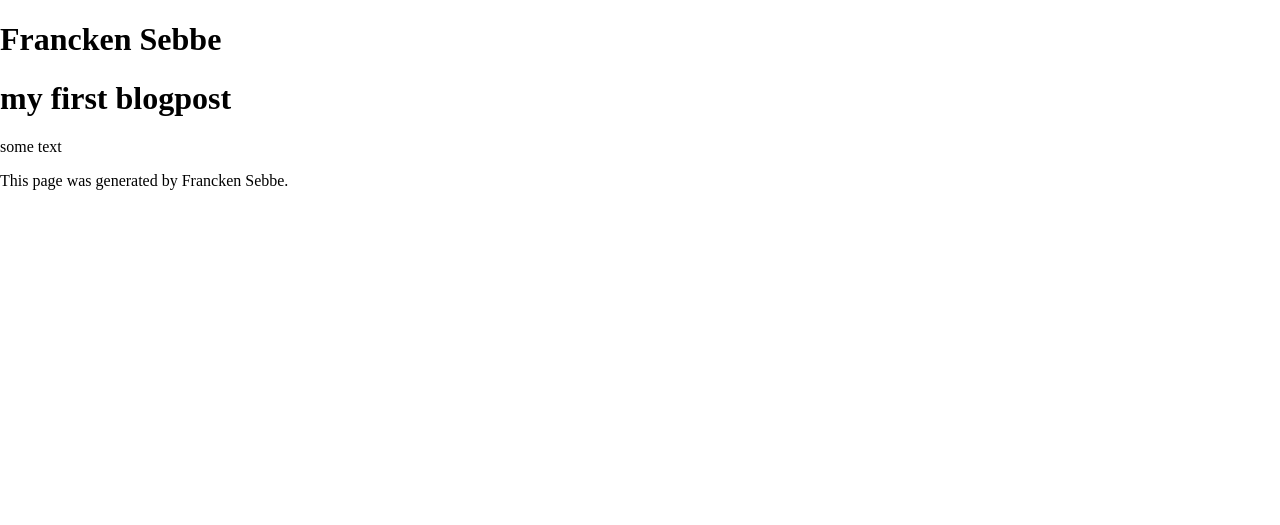
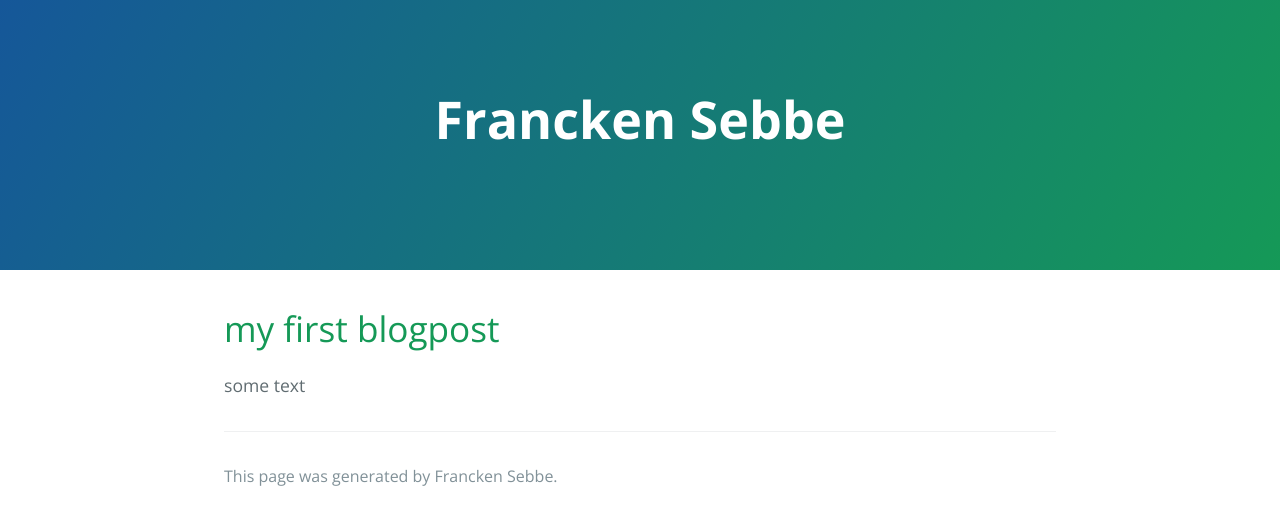
Before and after one commit to FranckenSebbe/franckensebbe.github.com, a Jekyll site: the page built from Blog/_posts/2016-11-15-test.md, in a window 1280 px wide. Shown: the top 525 px of the page. Built offline with Jekyll 4.4.1, drawn with Linux system fonts in a browser that asks for light colours; nearby versions of some CDN libraries; library files that are not in the unit come from our copies.

Commit message:
Update site.html

```diff
--- a/_layouts/site.html
+++ b/_layouts/site.html
@@ -14,9 +14,9 @@
 
     <link href='https://fonts.googleapis.com/css?family=Open+Sans:400,700' rel='stylesheet' type='text/css'>
 
-    <link rel="stylesheet" type="text/css" href="stylesheets/stylesheet.css" media="screen">
+    <link rel="stylesheet" type="text/css" href="/stylesheets/stylesheet.css" media="screen">
 
-    <link rel="stylesheet" type="text/css" href="stylesheets/github-light.css" media="screen">
+    <link rel="stylesheet" type="text/css" href="/stylesheets/github-light.css" media="screen">
 
   </head>
 
```
